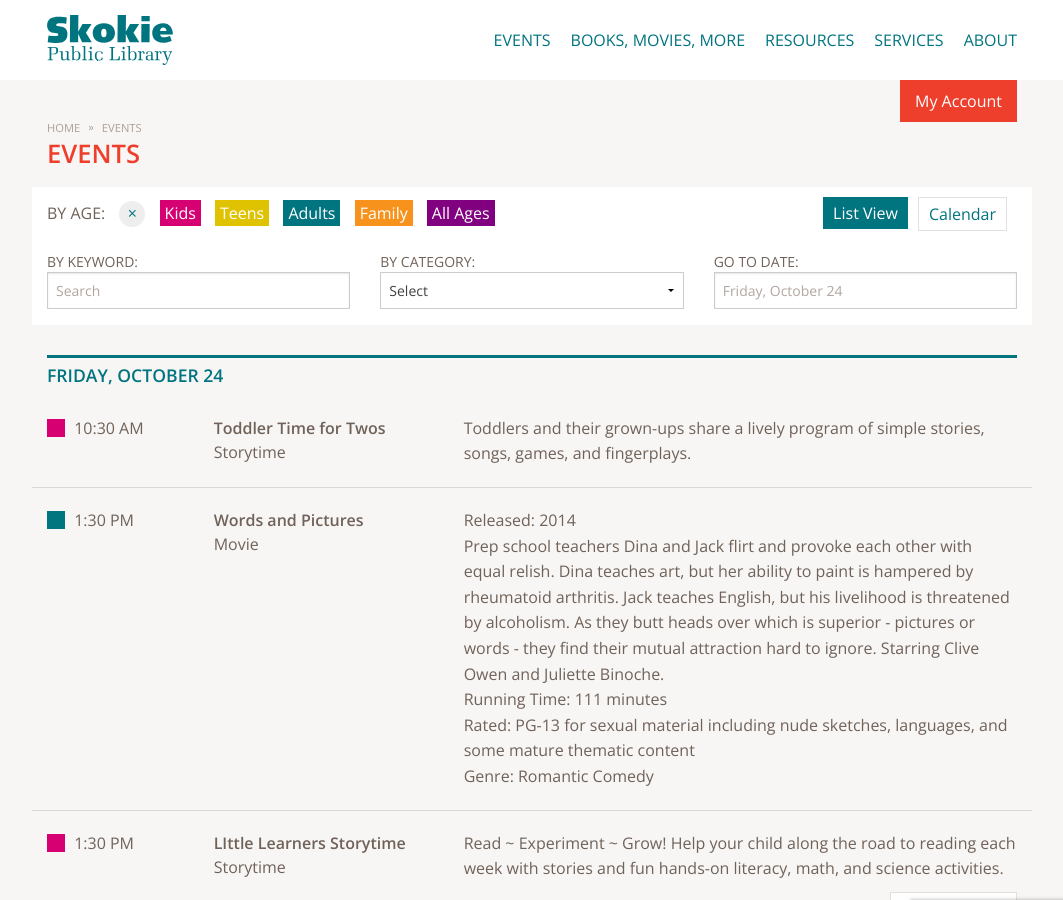
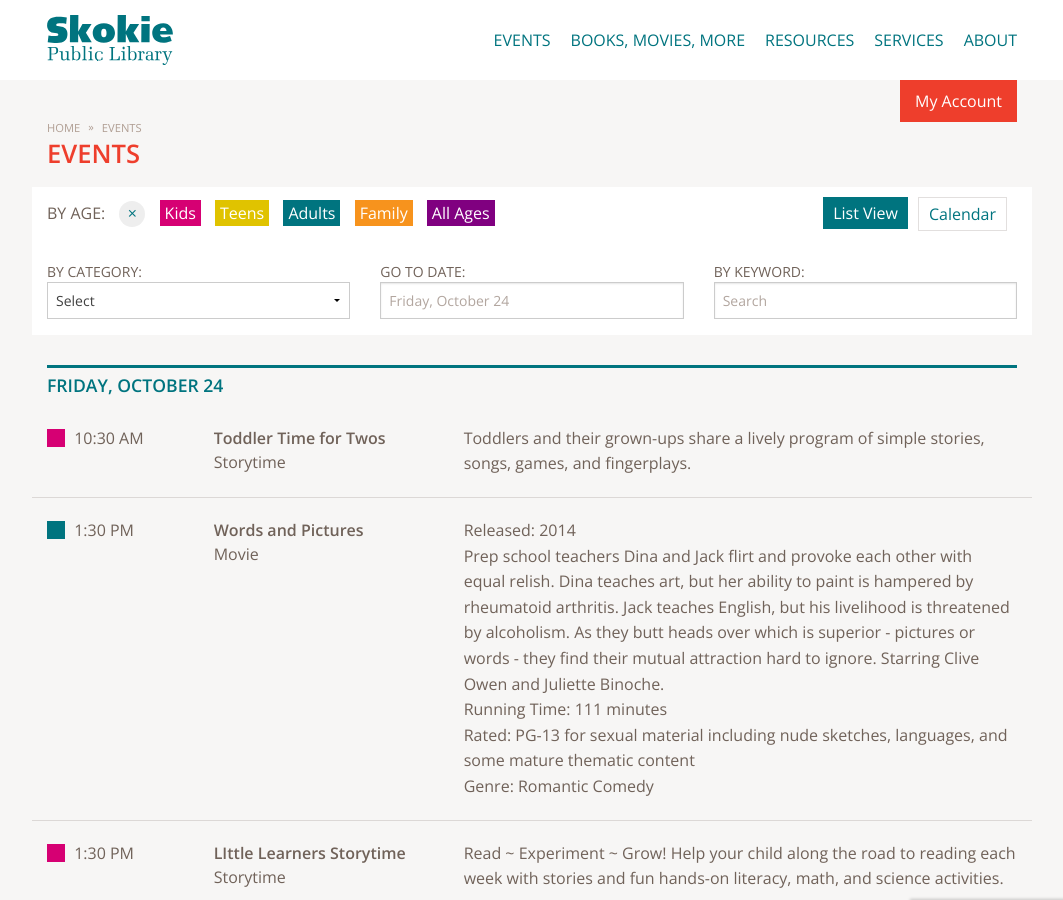
Before and after one commit to skokielibrary/prototype, a Jekyll site: the page built from events/index.html, in a window 1280 px wide and 900 px high. Shown: the whole window, without its empty margins (108-1171 px from the left). Built offline with Jekyll 4.4.1, drawn with Linux system fonts in a browser that asks for light colours; grey boxes are pictures that could not be loaded.

Commit message:
list view and calendar

```diff
--- a/events/index.html
+++ b/events/index.html
@@ -25,7 +25,7 @@ layout: base
     </div>
 
     <div class="row fill-white" style="padding-top: 10px;">
-        <div class="large-8 small-12 columns">
+      <div class="medium-8 small-12 columns">
           <ul class="filters">
             <li class="show-all"><a href="#" id="show-all-filter">&times;</a></li>
             <li class="kids"><a href="#" id="kid-filter">Kids</a></li>
@@ -35,17 +35,13 @@ layout: base
             <li class="all-ages"><a href="#" id="all-ages-filter">All Ages</a></li>
           </ul>
       </div>
-        <div class="large-4 small-12 columns">
+      <div class="medium-4 small-12 columns">
           <button class="calendar right">Calendar</button>
           <button class="list-view right">List View</button>
       </div>
-        <div class="large-4 small-6 columns">
-          <div class="go-to-date">
-            <label>By Keyword:</label>
-            <input type="text" placeholder="Search">
     </div>
-        </div>
-        <div class="large-4 small-6 columns">
+    <div class="row fill-white" style="padding-top: 10px;">
+      <div class="medium-4 small-6 columns">
         <label>By Category:</label>
         <select class="filter-by-category">
           <option>Select</option>
@@ -66,10 +62,16 @@ layout: base
           <option>Storytime</option>
         </select>
       </div>
-        <div class="large-4 small-6 columns">
+      <div class="medium-4 small-6 columns">
         <div class="go-to-date">
           <label>Go to Date:</label>
           <input type="text" placeholder="Friday, October 24">
+        </div>
+      </div>
+      <div class="medium-4 small-12 columns">
+        <div class="go-to-date">
+          <label>By Keyword:</label>
+          <input type="text" placeholder="Search">
         </div>
       </div>
     </div>
```
Lines whose indentation alone changed are shown as unchanged.
